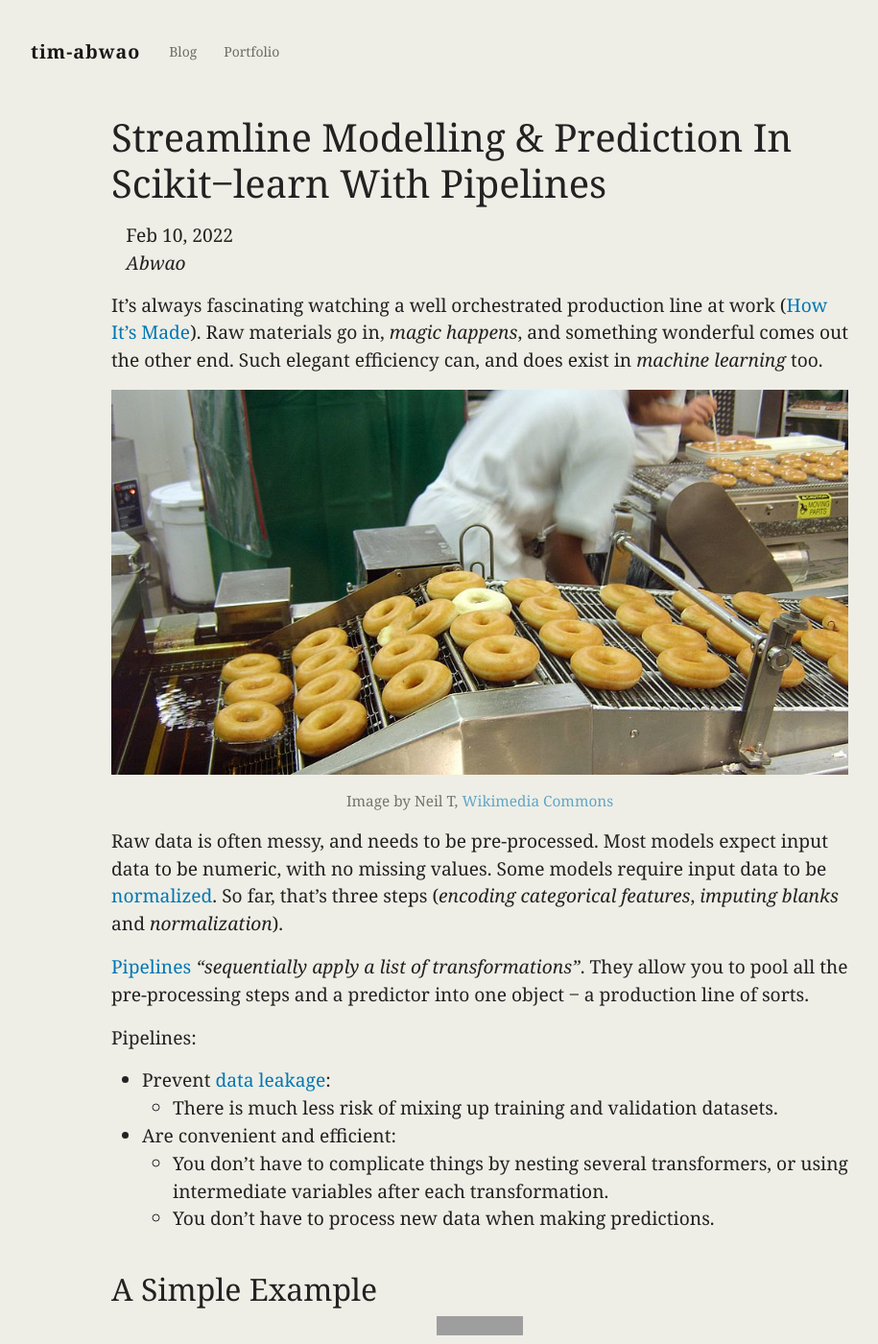
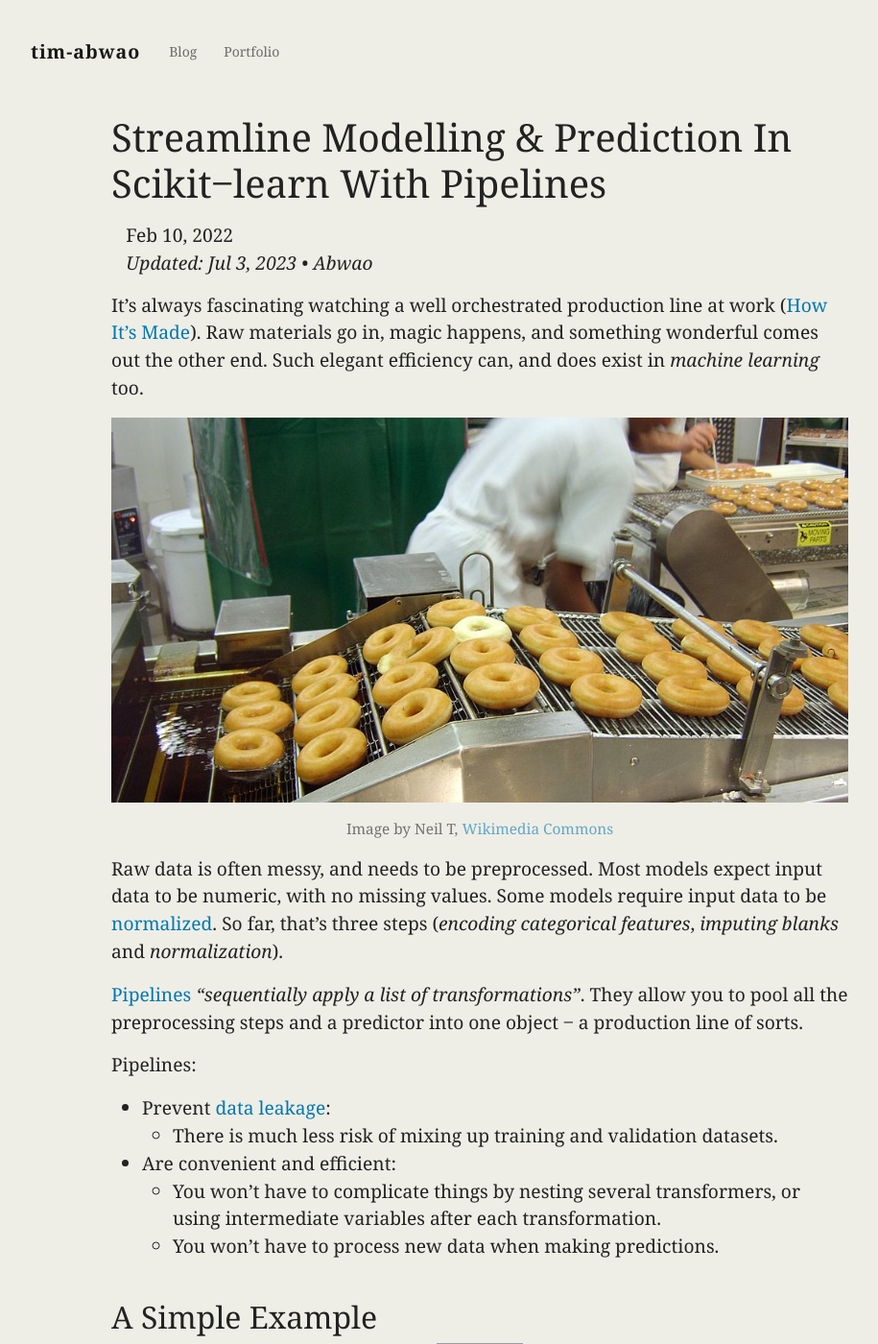
Before and after one commit to Tim-Abwao/tim-abwao.github.io, a Jekyll site: the page built from _posts/2022-02-10-Streamline-Modelling-&-Prediction-in-Scikit‒Learn-With-Pipelines.md, in a window 1280 px wide and 1400 px high. Shown: the whole window at 96% size, without its empty margins (140-1055 px from the left). Built offline with Jekyll 4.4.1, drawn with Linux system fonts in a browser that asks for light colours; some of the changed text lies outside the part shown; grey boxes are pictures that could not be loaded.

Commit message:
Update sklearn pipeline article

```diff
--- a/_posts/2022-02-10-Streamline-Modelling-&-Prediction-in-Scikit‒Learn-With-Pipelines.md
+++ b/_posts/2022-02-10-Streamline-Modelling-&-Prediction-in-Scikit‒Learn-With-Pipelines.md
@@ -1,26 +1,27 @@
 ---
 description: Demonstrating the power of scikit-learn pipelines.
 tags: machine-learning scikit-learn
+last_modified_at: 2023-07-03T22:46:00+03:00
 ---
 
-It's always fascinating watching a well orchestrated production line at work ([How It's Made][how-made]). Raw materials go in, *magic happens*, and something wonderful comes out the other end. Such elegant efficiency can, and does exist in *machine learning* too.
+It's always fascinating watching a well orchestrated production line at work ([How It's Made][how-made]). Raw materials go in, magic happens, and something wonderful comes out the other end. Such elegant efficiency can, and does exist in *machine learning* too.
 
 ![A doughnut production line](/assets/images/articles/scikit-learn-pipelines/production-line.jpg)
 
 Image by Neil T, [Wikimedia Commons][wiki-image]
 {: .caption}
 
-Raw data is often messy, and needs to be pre-processed. Most models expect input data to be numeric, with no missing values. Some models require input data to be [normalized][normalize]. So far, that's three steps (*encoding categorical features*, *imputing blanks* and *normalization*).
+Raw data is often messy, and needs to be preprocessed. Most models expect input data to be numeric, with no missing values. Some models require input data to be [normalized][normalize]. So far, that's three steps (*encoding categorical features*, *imputing blanks* and *normalization*).
 
-[Pipelines][pipeline] *"sequentially apply a list of transformations"*. They allow you to pool all the pre-processing steps and a predictor into one object ‒ a production line of sorts.
+[Pipelines][pipeline] *"sequentially apply a list of transformations"*. They allow you to pool all the preprocessing steps and a predictor into one object ‒ a production line of sorts.
 
 Pipelines:
 
 - Prevent [data leakage][data-leakage]:
   - There is much less risk of mixing up training and validation datasets.
 - Are convenient and efficient:
-  - You don't have to complicate things by nesting several transformers, or using intermediate variables after each transformation.
-  - You don't have to process new data when making predictions.
+  - You won't have to complicate things by nesting several transformers, or using intermediate variables after each transformation.
+  - You won't have to process new data when making predictions.
 
 ## A Simple Example
 
```
Also changed, not shown: other parts of _posts/2022-02-10-Streamline-Modelling-&-Prediction-in-Scikit‒Learn-With-Pipelines.md (+11 -12 lines).
